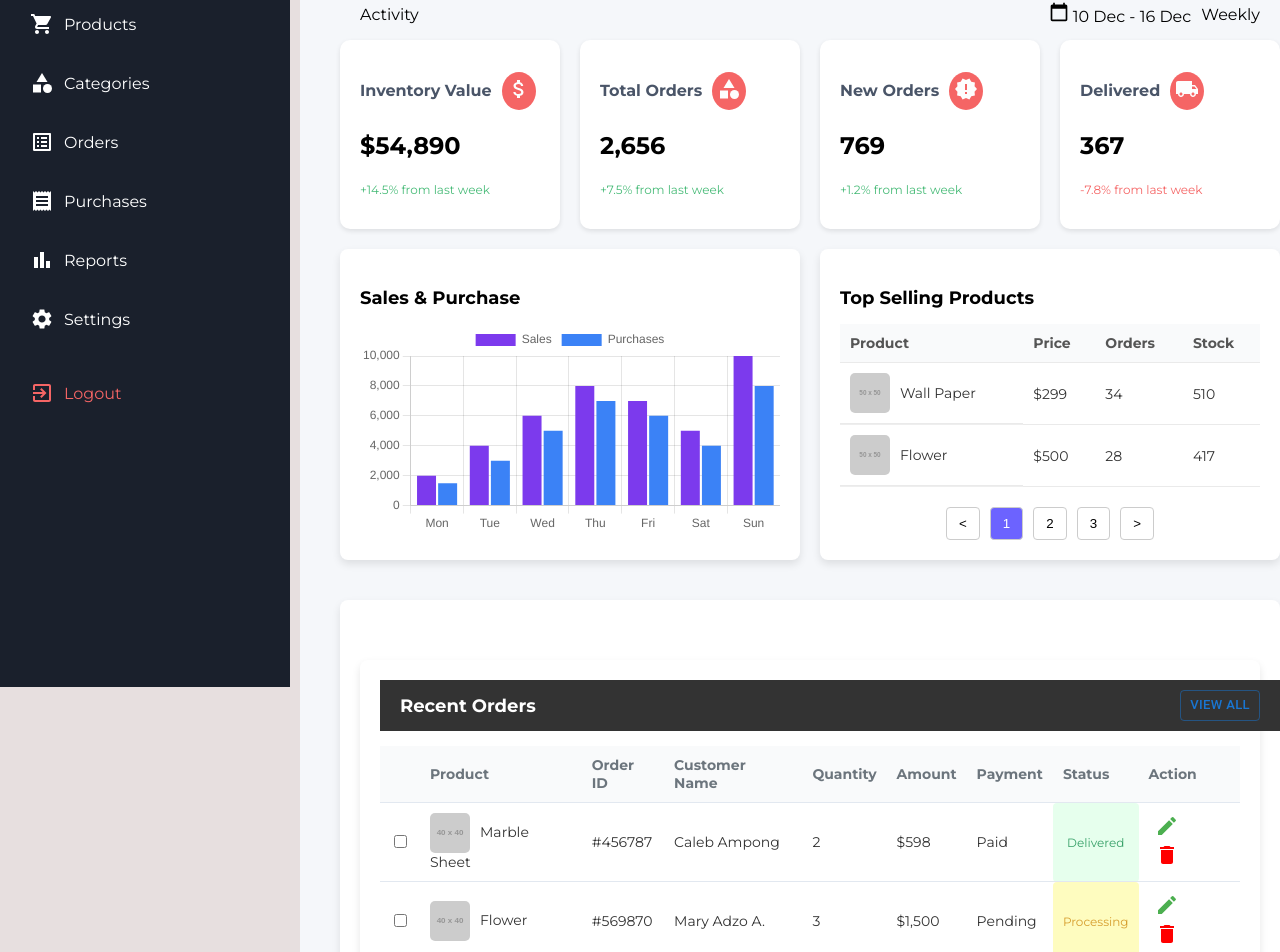
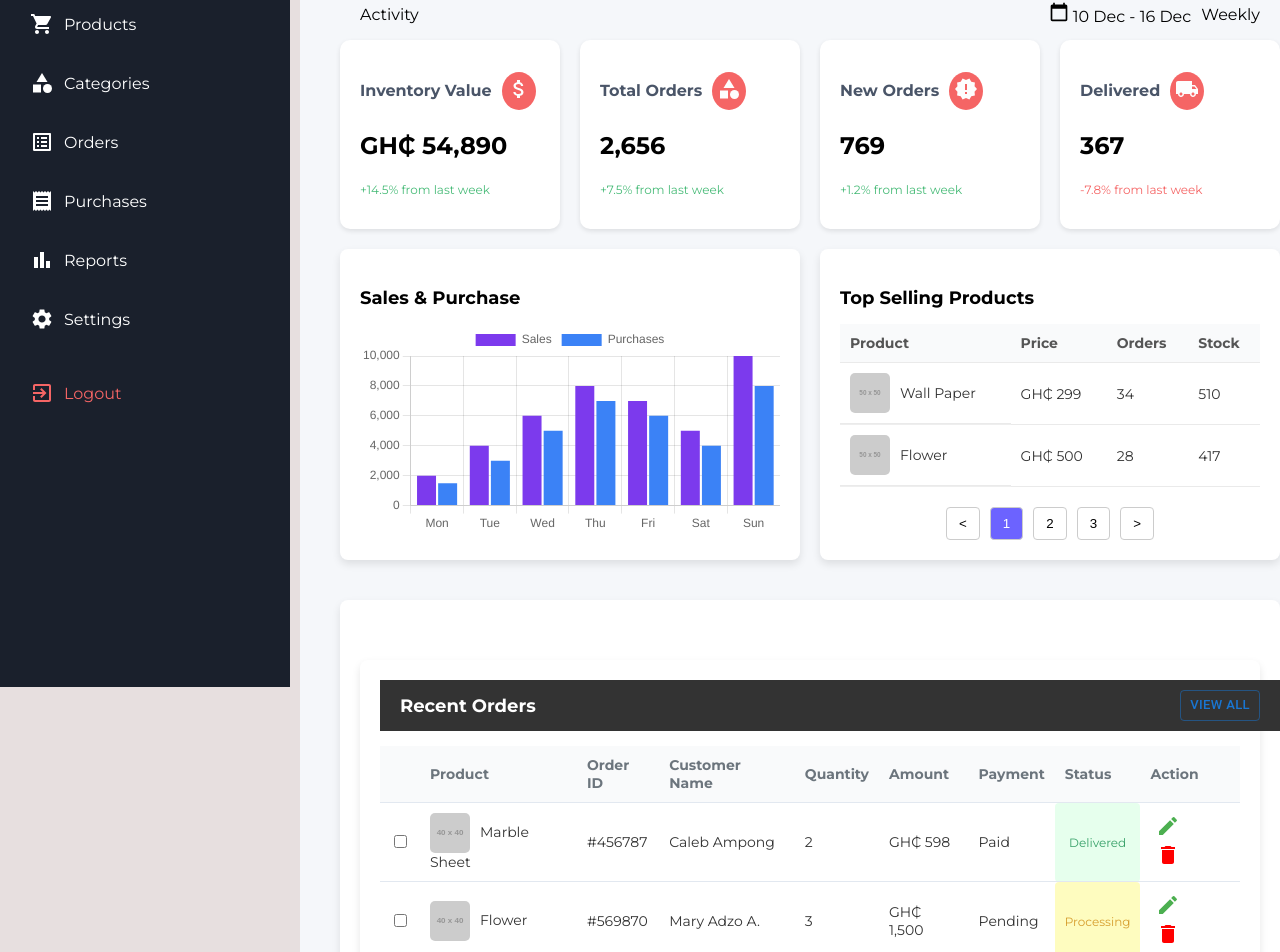
Before and after one commit to Caleb199521e/react-possible-decor-inventory, a React (Create React App) app: page /dashboard in a window 1280 px wide. Shown: the part 153-1105 px from the top of the page. Built offline with nearby package versions, Linux system fonts and the light colour scheme.

Commit message:
feat: implement currency formatting for prices in RecentOrdersCard and Dashboard components

```diff
--- a/src/Components/RecentOrdersCard.jsx
+++ b/src/Components/RecentOrdersCard.jsx
@@ -2,6 +2,7 @@ import React from "react";
 import { Button } from "@mui/material";
 import "./RecentOrdersCard.css";
 import { Edit, Delete } from "@mui/icons-material";
+import { formatGhanaCedi } from '../utils/currencyFormatter';
 
 const RecentOrdersCard = () => {
   const orders = [
@@ -11,7 +12,7 @@ const RecentOrdersCard = () => {
       orderId: "#456787",
       customerName: "Caleb Ampong",
       quantity: 2,
-      amount: "$598",
+      amount: formatGhanaCedi(598),
       payment: "Paid",
       status: "Delivered",
     },
@@ -21,7 +22,7 @@ const RecentOrdersCard = () => {
       orderId: "#569870",
       customerName: "Mary Adzo A.",
       quantity: 3,
-      amount: "$1,500",
+      amount: formatGhanaCedi(1500),
       payment: "Pending",
       status: "Processing",
     },
@@ -31,7 +32,7 @@ const RecentOrdersCard = () => {
       orderId: "#569870",
       customerName: "Kelvin Okornore",
       quantity: 3,
-      amount: "$597",
+      amount: formatGhanaCedi(597),
       payment: "Pending",
       status: "Processing",
     },
@@ -62,8 +63,8 @@ const RecentOrdersCard = () => {
         <tbody>
           {orders.map((order, index) => (
             <tr key={index}>
-               <td>
-                      <input type="checkbox" />
+              <td>
+                <input type="checkbox" />
               </td>
               <td>
                 <img src={order.productImage} alt={order.productName} />
@@ -78,7 +79,7 @@ const RecentOrdersCard = () => {
                 {order.status}
               </td>
               <td>
-                <button className="edit-btn"> <Edit /></button>
+                <button className="edit-btn"><Edit /></button>
                 <button className="delete-btn"><Delete /></button>
               </td>
             </tr>
--- a/src/Pages/Dashboard.jsx
+++ b/src/Pages/Dashboard.jsx
@@ -12,24 +12,23 @@ import { AttachMoney,
         NewReleases,
         Category,
         CalendarToday,
-
  }
  from "@mui/icons-material";
-
+import { formatGhanaCedi } from '../utils/currencyFormatter';
 import "./Dashboard.css";
 
 export default function Dashboard() {
   const topSellingProducts = [
     {
       name: "Wall Paper",
-      price: "$299",
+      price: formatGhanaCedi(299),
       orders: 34,
       stock: 510,
       image: "https://via.placeholder.com/50",
     },
     {
       name: "Flower",
-      price: "$500",
+      price: formatGhanaCedi(500),
       orders: 28,
       stock: 417,
       image: "https://via.placeholder.com/50",
@@ -51,26 +50,22 @@ export default function Dashboard() {
         {/* Header */}
         <Header />
 
-
         {/* Dashboard Content */}
         <main className="content">
           <div className="header-down">
-
             <p>Activity</p>
-
             <div className="weekly">
               <span>
                 <CalendarToday fontSize="small" /> 10 Dec - 16 Dec
               </span>
               <span>Weekly</span>
             </div>
-
           </div>
           {/* Cards Section */}
           <div className="cards-section">
             <Card
               title="Inventory Value"
-              value="$54,890"
+              value={formatGhanaCedi(54890)}
               icon={<AttachMoney />}
               change="+14.5% from last week"
               color="green"
@@ -116,7 +111,6 @@ export default function Dashboard() {
               toBeReceived={toBeReceived}
             />
           </div>
-
         </main>
       </div>
     </div>
--- /dev/null
+++ b/src/config.js
@@ -0,0 +1 @@
+export const CURRENCY_SYMBOL = 'GH₵';
--- /dev/null
+++ b/src/utils/currencyFormatter.js
@@ -0,0 +1,7 @@
+import { CURRENCY_SYMBOL } from '../config';
+
+export const formatGhanaCedi = (amount) => {
+  return `${CURRENCY_SYMBOL} ${new Intl.NumberFormat('en-GH', {
+    style: 'decimal',
+  }).format(amount)}`;
+};
```
Lines whose indentation alone changed are shown as unchanged.
